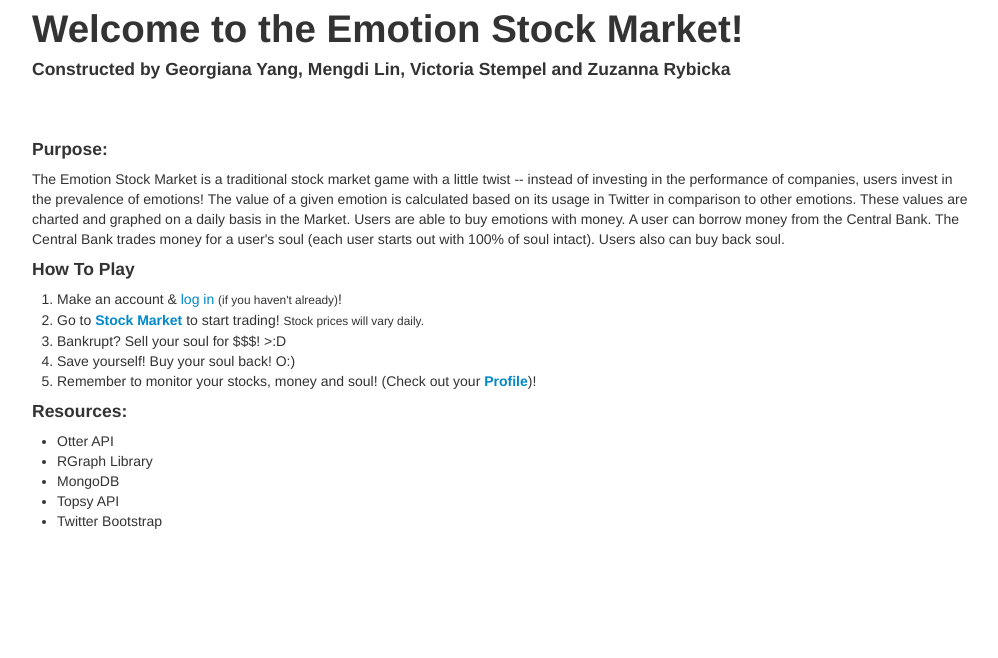
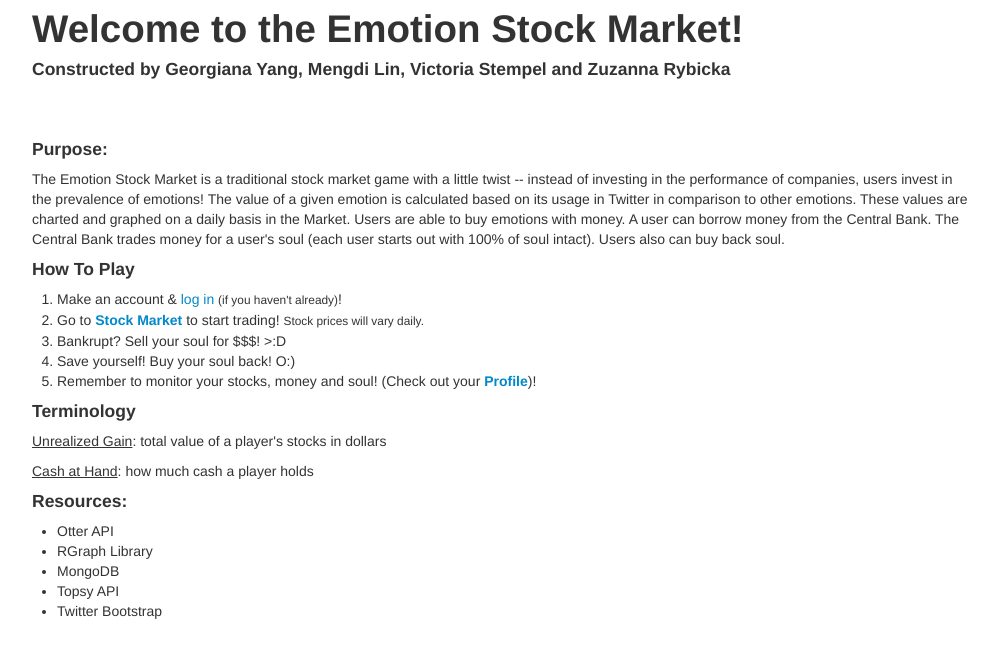
Before and after one commit to mengdilin/EmotionStockMarket, a Flask app: page /about in a window 1280 px wide. Shown: the part 61-719 px from the top of the page, without its empty margins (158-1156 px from the left). Run offline with Flask 2, Linux system fonts and the light colour scheme; parts of the project's set-up code (start-up, migrations or seed data) failed here and were passed over; some libraries are stand-ins or nearby versions.

Commit message:
explained unrealized gain and cash at hand

```diff
--- a/templates/about.html
+++ b/templates/about.html
@@ -62,6 +62,10 @@
 	<li>Remember to monitor your stocks, money and soul! (Check out your <strong><a href="/profile">Profile</a></strong>)!</li>
       </ol>
       <p>
+	<h4>Terminology</h4>
+	<p><u>Unrealized Gain</u>: total value of a player's stocks in dollars
+	<p><u>Cash at Hand</u>: how much cash a player holds
+      <p>
       <h4>Resources:</h4>
       <ul>
 	<li>Otter API</li>
```
Also changed, not shown: 1 other file.
